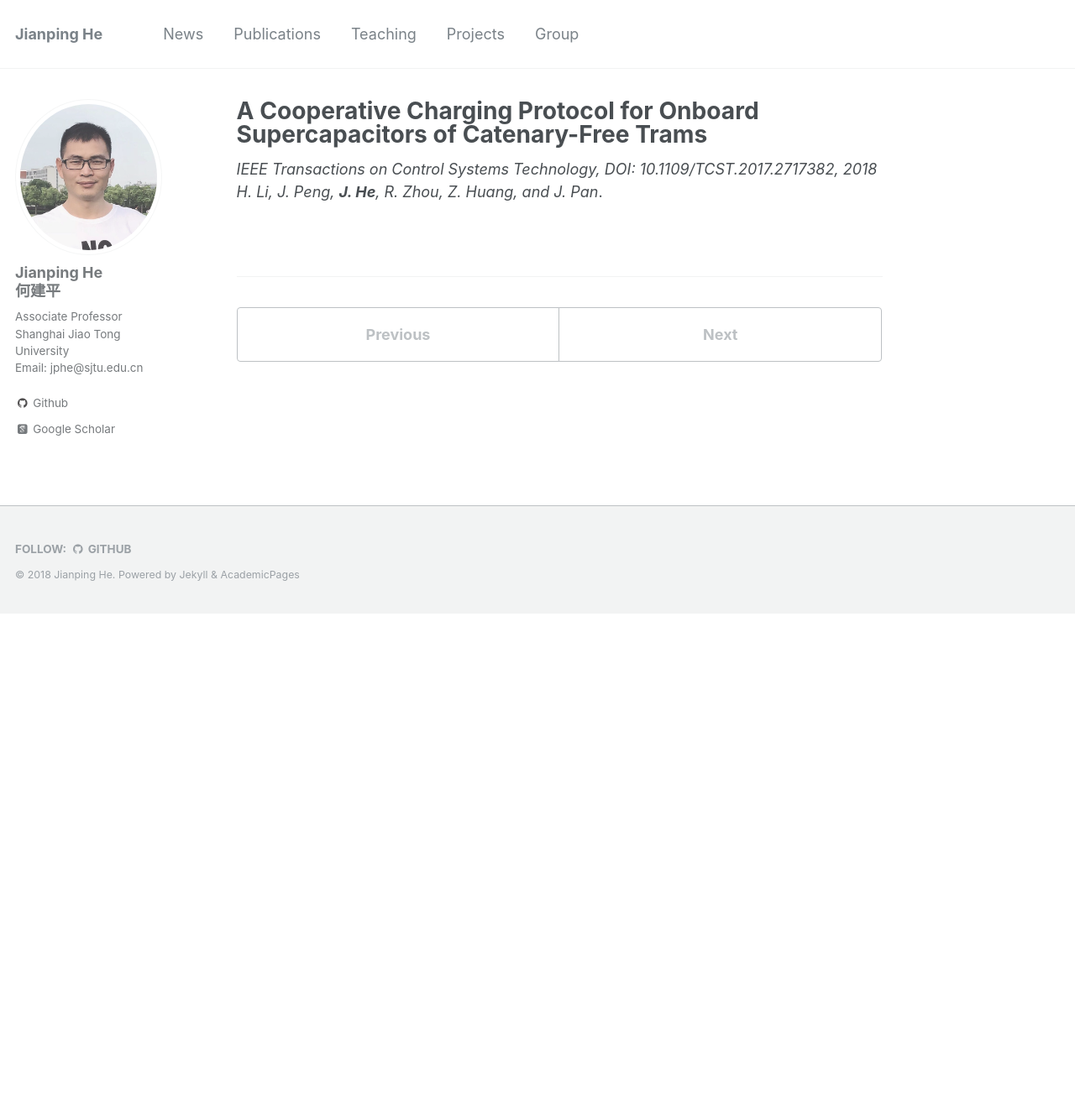
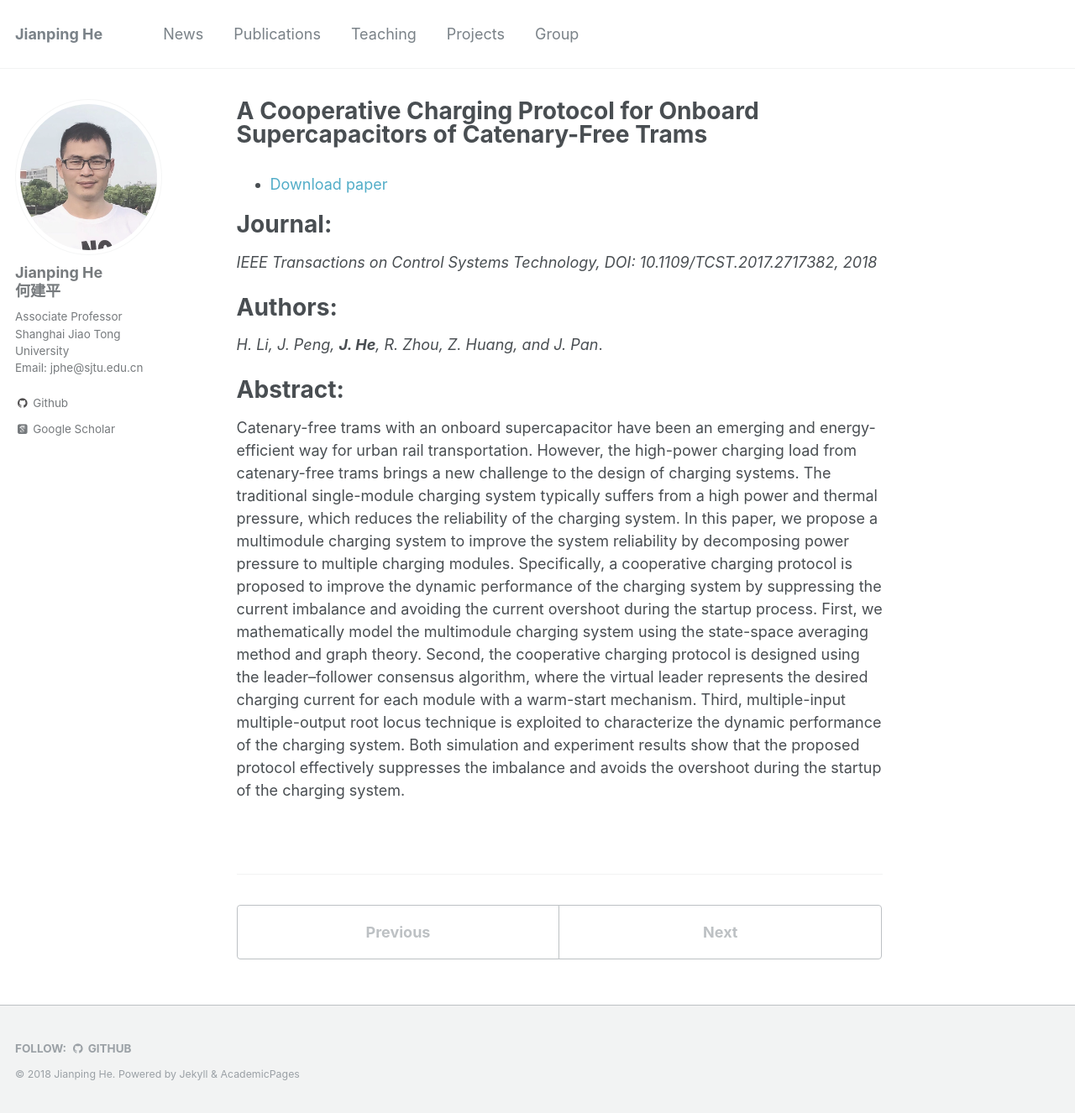
Before and after one commit to jiangshuozz/Jianping-He.github.io, a Jekyll site: the page built from _publications/2017-07-04-A-Cooperative-Charging-Protocol.md, in a window 1280 px wide and 1326 px high. Shown: the whole window at 84% size. Built offline with Jekyll 4.4.1, drawn with Linux system fonts in a browser that asks for light colours; some web fonts are replaced.

Commit message:
Update 2017-07-04-A-Cooperative-Charging-Protocol.md

```diff
--- a/_publications/2017-07-04-A-Cooperative-Charging-Protocol.md
+++ b/_publications/2017-07-04-A-Cooperative-Charging-Protocol.md
@@ -8,5 +8,38 @@ venue: '--'
 #paperurl: ''
 #citation: ''
 ---
+- [Download paper](https://ieeexplore.ieee.org/stamp/stamp.jsp?arnumber=7968328)
+
+Journal:
+===
 *IEEE Transactions on Control Systems Technology, DOI: 10.1109/TCST.2017.2717382, 2018*
+
+Authors:
+===
 *H. Li, J. Peng, **J. He**, R. Zhou, Z. Huang, and J. Pan*.
+
+Abstract:
+===
+Catenary-free trams with an onboard supercapacitor
+have been an emerging and energy-efficient way for urban
+rail transportation. However, the high-power charging load from
+catenary-free trams brings a new challenge to the design of
+charging systems. The traditional single-module charging system
+typically suffers from a high power and thermal pressure, which
+reduces the reliability of the charging system. In this paper,
+we propose a multimodule charging system to improve the system
+reliability by decomposing power pressure to multiple charging
+modules. Specifically, a cooperative charging protocol is proposed
+to improve the dynamic performance of the charging system
+by suppressing the current imbalance and avoiding the current
+overshoot during the startup process. First, we mathematically
+model the multimodule charging system using the state-space
+averaging method and graph theory. Second, the cooperative
+charging protocol is designed using the leader–follower consensus
+algorithm, where the virtual leader represents the desired
+charging current for each module with a warm-start mechanism.
+Third, multiple-input multiple-output root locus technique is
+exploited to characterize the dynamic performance of the charging
+system. Both simulation and experiment results show that
+the proposed protocol effectively suppresses the imbalance and
+avoids the overshoot during the startup of the charging system.
```
